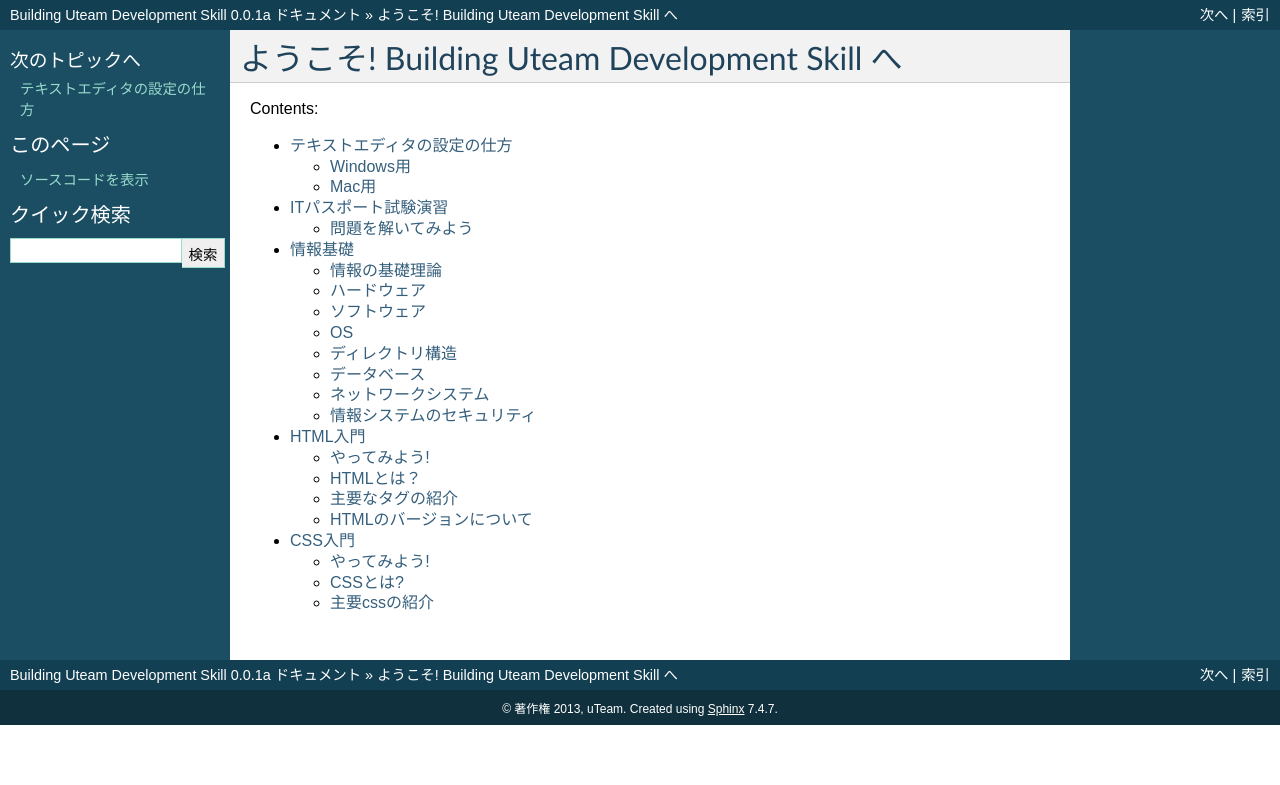
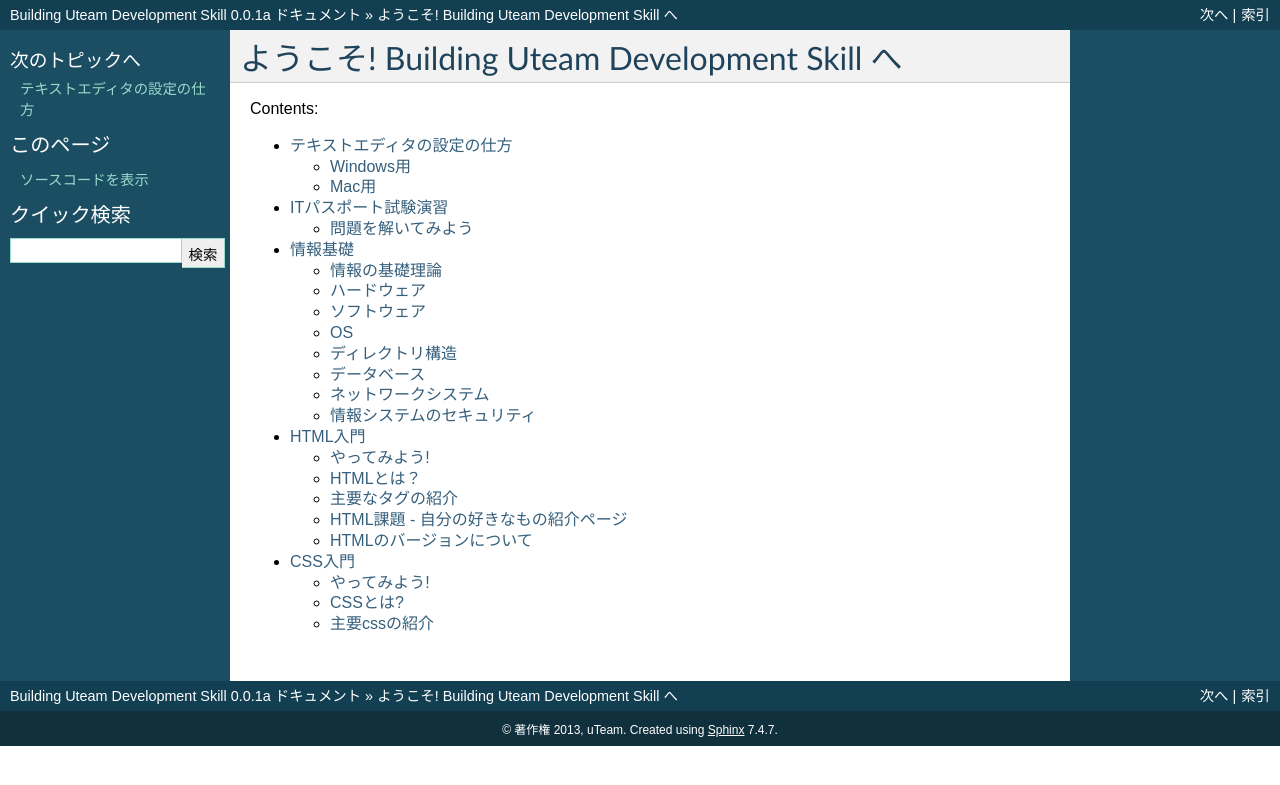
Before and after one commit to uhero-corp/buds, a Sphinx documentation site: the page built from source/index.txt, in a window 1280 px wide. Shown: the top 785 px of the page. Built offline with Sphinx 7.4.7, drawn with Linux system fonts in a browser that asks for light colours; some of the changed lines change nothing that is shown.

Commit message:
HTMLの課題が削除されていたので再制作しました

```diff
--- a/source/4_html.txt
+++ b/source/4_html.txt
@@ -315,6 +315,24 @@
        <table>タグは表であることを示すものです。tableタグを初め、HTMLは文書構造を示すためのものであり、デザインのため使ってはいけません。デザインはCSSを用いて行いましょう。
 
 
+HTML課題 - 自分の好きなもの紹介ページ
+==================================
+
+| HTMLがどのようなものか分かり始めましたか？
+| 最初は覚えるタグが多く、難しく感じてしまいがちですが、何度も使っていくうちに自然と覚えていくでしょう。
+|
+| それではまず自分の好きな人物や趣味などを紹介する **自分の好きなもの紹介ページ** を作成してみましょう。
+| 先ほどと同様にテキストエディタを開き、test.htmlやタグのリファレンスサイト等を参考にしながら制作してみてください。
+| 見出し、リスト、テーブル、画像などを配置する、できるだけたくさんの種類のタグを使用することをオススメします。
+| 文字の色や背景を変えたりと装飾が欲しくなるかもしれませんが、それらは次のチャプターで勉強します。
+|
+| HTMLファイルが完成したら `W3Cの検証サービス <http://validator.w3.org/unicorn/?ucn_lang=ja#validate-by-upload+task_conformance>`_ を開き、作ったファイルをアップロードしてください。
+| これは文法のエラーなどが無いか自動的にチェックしてくれるサービスです。エラー箇所が表示されたらそこを修正し、最終的にエラーが表示されないようにしましょう。
+|
+
+
+
+
 
 HTMLのバージョンについて
 =========================
```
